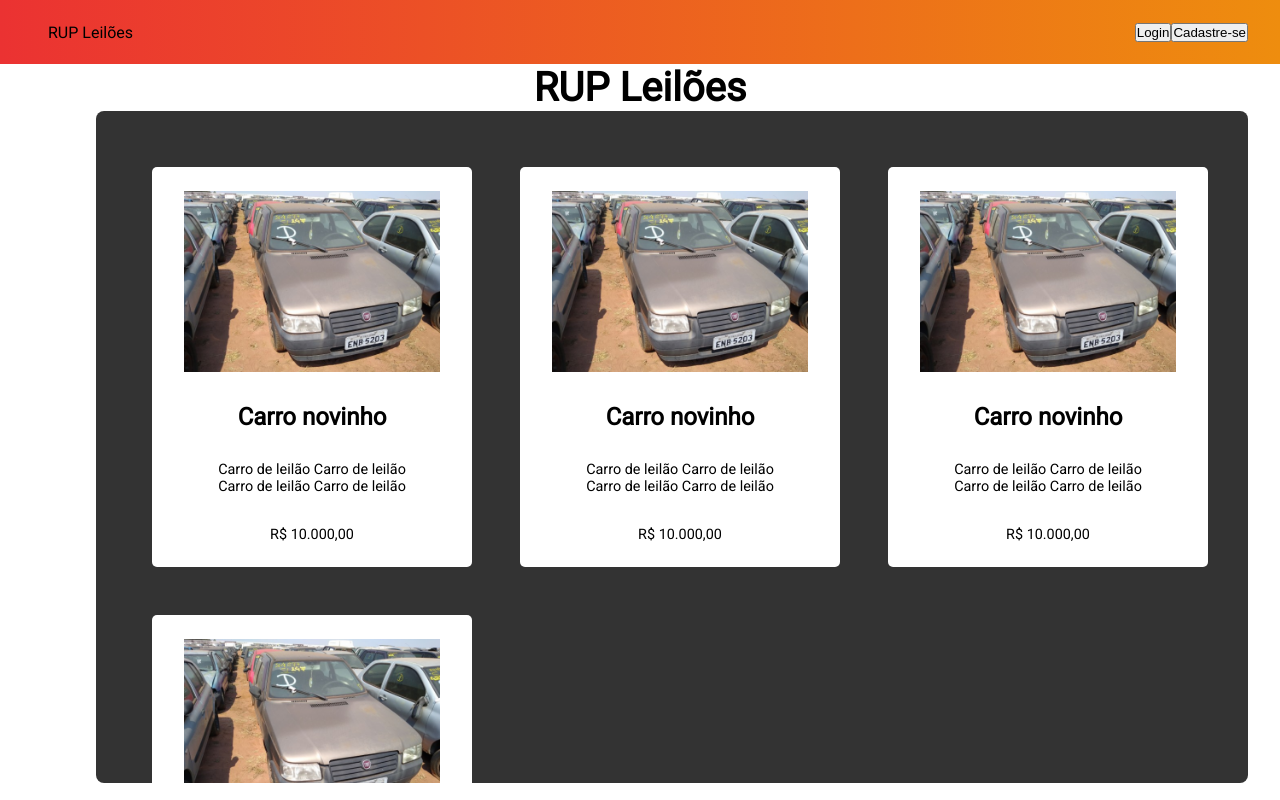
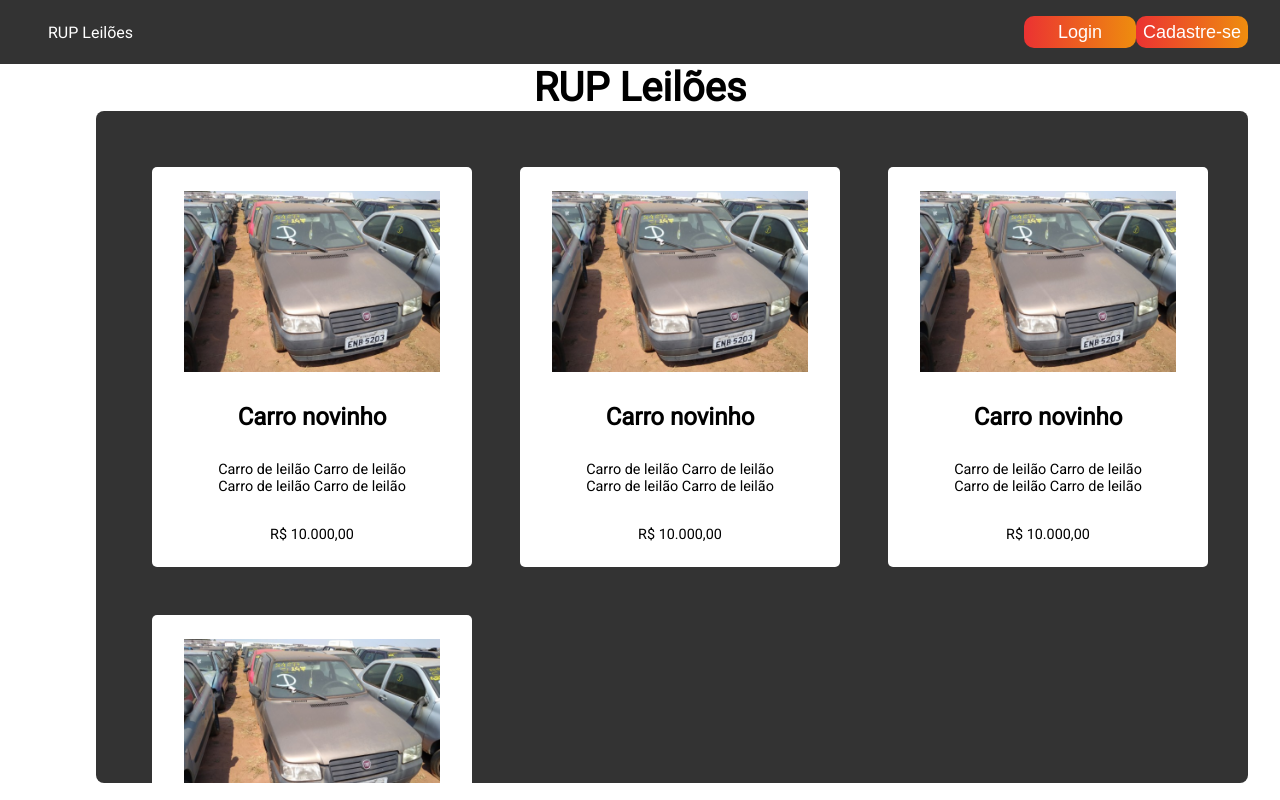
Before and after one commit to Mael1Dev/ProjetoRUP, a React (Vite) app: page /home in a window 1280 px wide. Built offline with nearby package versions, Linux system fonts and the light colour scheme; a web font is replaced by a local one.

Commit message:
ajuste no botao

```diff
--- a/src/pages/Homepage/index.tsx
+++ b/src/pages/Homepage/index.tsx
@@ -30,7 +30,7 @@ export default function Homepage(){
           <div>
             <span>RUP Leilões</span>
           </div>
-          <div>
+          <div className="btn-login">
           <button onClick={changePageLogin}>Login</button>
           <button onClick={changePageRegister}>Cadastre-se</button>
           </div>
--- a/src/pages/Homepage/styles.css
+++ b/src/pages/Homepage/styles.css
@@ -7,10 +7,7 @@
 .home-nav {
     height: 4rem;
     width: 100%;
-    background: -webkit-linear-gradient(to left, #ee8d0e, #eb3232);
-    background: -o-linear-gradient(to left, #ee8d0e, #eb3232);
-    background: -moz-linear-gradient(to left, #ee8d0e, #eb3232);
-    background: linear-gradient(to left, #ee8d0e, #eb3232);
+    background-color: #333;
     display: flex;
     align-items: center;
     justify-content: space-between;
@@ -18,6 +15,28 @@
 }
 .home-nav span{
     margin-left: 1rem;
+    color: white;
+
+}
+.home-nav button{
+    width: 7rem;
+    height: 2rem;
+    padding: 4px;
+    font-size: 18px;
+    border-radius: 10px;
+    margin-top: 15px;
+    margin-bottom: 15px;
+    cursor: pointer;
+    color: white;
+    border-style: hidden;
+    background: #6a7dfe;
+    background: -webkit-linear-gradient(to left, #ee8d0e, #eb3232);
+    background: -o-linear-gradient(to left, #ee8d0e, #eb3232);
+    background: -moz-linear-gradient(to left, #ee8d0e, #eb3232);
+    background: linear-gradient(to left, #ee8d0e, #eb3232);
+}
+.home-nav button:hover{
+    transform: scale(1.04);
 }
 .home-title {
     display: flex;
```
